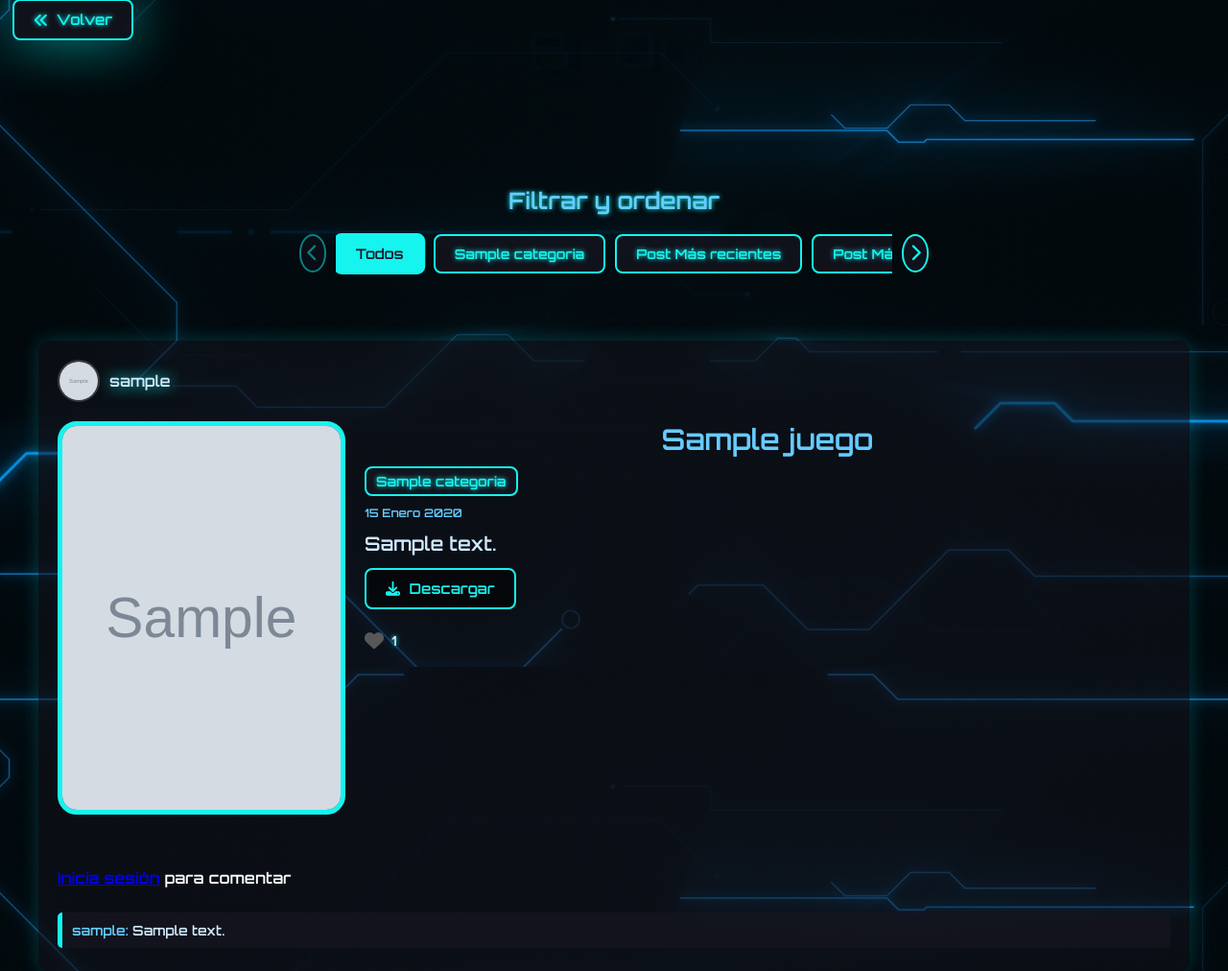
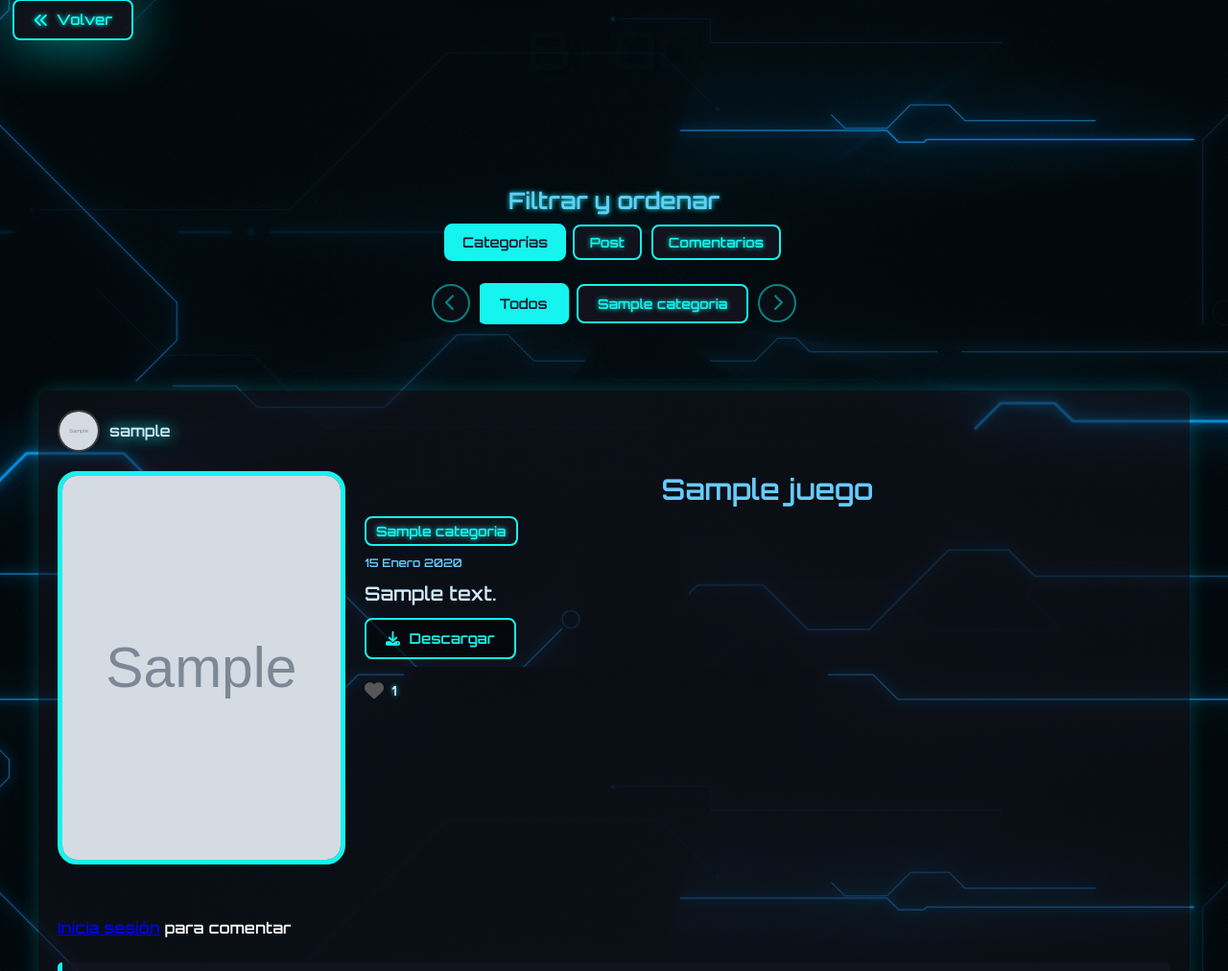
Before and after one commit to PedroEliasj/Trabajo_final_crear_rese-a_juegos, a Django app: page /blog/ in a window 1280 px wide. Shown: the part 105-1117 px from the top of the page at 96% size. Run offline with Django 4.2, Linux system fonts and the light colour scheme; tables that the repository leaves empty hold one stand-in row (values such as "Sample post"); grey boxes marked "Sample" are stand-in pictures; some libraries are stand-ins or nearby versions.

Commit message:
ultimos detalles del html, css y js de blog

```diff
--- a/static/JS/blog.js
+++ b/static/JS/blog.js
@@ -36,22 +36,69 @@ document.addEventListener('DOMContentLoaded', function () {
 
 //FILTRO
 
-// Carrusel
+// BOTON IR ARRIBA
+document.addEventListener('DOMContentLoaded', function () {
+    const label = document.querySelector('.ir');
+    const checkbox = document.querySelector('.toggle-neon');
+
+    if (!label || !checkbox) {
+        console.error('Error: No se encontró .ir o .toggle-neon. Verifica el HTML.');
+        return;
+    }
+
+    // Evento de clic para encender el neón y subir
+    label.addEventListener('click', function () {
+        checkbox.checked = true; // Enciende el neón
+        console.log('Clic en el botón, neón encendido, checked:', checkbox.checked);
+        window.scrollTo({ top: 0, behavior: 'smooth' });
+    });
+
+    // Manejador de scroll
+    window.addEventListener('scroll', function () {
+        try {
+            if (window.scrollY > 100) {
+                label.style.display = 'block';
+                //checkbox.checked = false; // Apaga el neón al reaparecer//estuve toda la tarde viendo cual era el error del encendido del neon y era esta linea que hace que el neon se apague cuando soltas el click!
+                console.log('Scroll > 100: Botón mostrado, neón apagado, checked:', checkbox.checked);
+            } else if (window.scrollY <= 100) {
+                label.style.display = 'none';
+                checkbox.checked = false; // Apaga el neón al ocultar
+                console.log('Scroll <= 100: Botón oculto, neón apagado, checked:', checkbox.checked);
+            }
+        } catch (error) {
+            console.error('Error en el manejador de scroll:', error);
+        }
+    });
+});
+
+
+//FILTRO
+
 document.addEventListener('DOMContentLoaded', function () {
     // Seleccionar elementos
     const carruselTrack = document.querySelector('.carrusel-track');
     const prevBtn = document.querySelector('.carrusel-btn.prev-btn');
     const nextBtn = document.querySelector('.carrusel-btn.next-btn');
     const filtroBotones = document.querySelectorAll('.filtro-btn');
+    const tipoBotones = document.querySelectorAll('.filtro-tipo-btn');
+    const filtroGrupos = document.querySelectorAll('.filtro-grupo');
     const cards = document.querySelectorAll('.card');
+
+    // Depuración: Verificar selección de elementos
+    console.log('Botones de tipo (.filtro-tipo-btn):', tipoBotones.length);
+    tipoBotones.forEach((btn, i) => console.log(`Botón ${i + 1}:`, btn.dataset.tipo));
+    console.log('Grupos de filtros (.filtro-grupo):', filtroGrupos.length);
+    filtroGrupos.forEach((grupo, i) => console.log(`Grupo ${i + 1}:`, grupo.className));
+    console.log('Botones de filtro (.filtro-btn):', filtroBotones.length);
+    console.log('Cards (.card):', cards.length);
 
     // Manejo del carrusel
     function updateCarruselButtons() {
         const scrollLeft = carruselTrack.scrollLeft;
         const maxScroll = carruselTrack.scrollWidth - carruselTrack.clientWidth;
-
         prevBtn.disabled = scrollLeft <= 0;
         nextBtn.disabled = scrollLeft >= maxScroll;
+        console.log('Carrusel actualizado:', { scrollLeft, maxScroll });
     }
 
     prevBtn.addEventListener('click', () => {
@@ -69,33 +116,39 @@ document.addEventListener('DOMContentLoaded', function () {
 
     // Estado de los filtros
     let filtroActivo = {
-        categoria: 'all', // Categoría seleccionada
-        fecha: null,      // Orden por fecha (reciente o antiguo)
-        comentarios: null // Orden por comentarios (mas o menos)
+        categoria: 'all',
+        fecha: null,
+        comentarios: null
     };
 
     // Función para filtrar y ordenar las cards
     function aplicarFiltros() {
-        // Obtener todas las cards
+        console.log('Aplicando filtros:', filtroActivo);
+
         cards.forEach(card => {
-            const categoria = card.querySelector('.categoria').textContent.trim();
+            const categoria = card.querySelector('.categoria')?.textContent.trim();
             let mostrar = true;
 
-            // Filtrar por categoría
             if (filtroActivo.categoria !== 'all' && categoria !== filtroActivo.categoria) {
                 mostrar = false;
             }
 
-            // Mostrar u ocultar la card
             card.style.display = mostrar ? 'flex' : 'none';
         });
 
-        // Ordenar las cards visibles
         let cardsVisibles = Array.from(cards).filter(card => card.style.display !== 'none');
         if (filtroActivo.fecha) {
+            console.log('Ordenando por fecha:', filtroActivo.fecha);
             cardsVisibles.sort((a, b) => {
-                const fechaA = new Date(a.querySelector('.fecha-post').textContent.trim());
-                const fechaB = new Date(b.querySelector('.fecha-post').textContent.trim());
+                const fechaA = new Date(a.querySelector('.fecha-post')?.textContent.trim());
+                const fechaB = new Date(b.querySelector('.fecha-post')?.textContent.trim());
+                if (isNaN(fechaA) || isNaN(fechaB)) {
+                    console.warn('Fecha inválida:', {
+                        fechaA: a.querySelector('.fecha-post')?.textContent,
+                        fechaB: b.querySelector('.fecha-post')?.textContent
+                    });
+                    return 0;
+                }
                 return filtroActivo.fecha === 'reciente' ? fechaB - fechaA : fechaA - fechaB;
             });
         } else if (filtroActivo.comentarios) {
@@ -106,46 +159,206 @@ document.addEventListener('DOMContentLoaded', function () {
             });
         }
 
-        // Reordenar las cards en el DOM
         const blog = document.querySelector('.blog');
         cardsVisibles.forEach(card => blog.appendChild(card));
     }
 
+    // Manejo de clics en los botones de tipo de filtro
+    tipoBotones.forEach(boton => {
+        boton.addEventListener('click', () => {
+            console.log('Tipo seleccionado:', boton.dataset.tipo);
+
+            // Remover clase active de todos los botones de tipo
+            tipoBotones.forEach(btn => {
+                btn.classList.remove('active');
+                console.log('Removiendo active de:', btn.dataset.tipo);
+            });
+            boton.classList.add('active');
+            console.log('Añadiendo active a:', boton.dataset.tipo);
+
+            // Ocultar todos los grupos de filtros y mostrar el seleccionado
+            filtroGrupos.forEach(grupo => {
+                grupo.classList.remove('active');
+                console.log('Ocultando grupo:', grupo.className);
+            });
+            const grupo = document.querySelector(`.filtro-grupo.${boton.dataset.tipo}`);
+            if (grupo) {
+                grupo.classList.add('active');
+                console.log('Mostrando grupo:', grupo.className);
+            } else {
+                console.error('Grupo no encontrado para:', boton.dataset.tipo);
+            }
+
+            // Reiniciar el scroll del carrusel
+            carruselTrack.scrollLeft = 0;
+            updateCarruselButtons();
+
+            // Activar el primer botón del grupo si no hay ninguno activo
+            const primerBoton = grupo.querySelector('.filtro-btn');
+            if (!grupo.querySelector('.filtro-btn.active')) {
+                primerBoton.classList.add('active');
+                console.log('Activando primer botón:', primerBoton.dataset.filtro, primerBoton.dataset.categoria || primerBoton.dataset.orden);
+                const tipoFiltro = primerBoton.dataset.filtro;
+                if (tipoFiltro === 'categoria') {
+                    filtroActivo.categoria = primerBoton.dataset.categoria;
+                    filtroActivo.fecha = null;
+                    filtroActivo.comentarios = null;
+                } else if (tipoFiltro === 'fecha') {
+                    filtroActivo.fecha = primerBoton.dataset.orden;
+                    filtroActivo.categoria = 'all';
+                    filtroActivo.comentarios = null;
+                } else if (tipoFiltro === 'comentarios') {
+                    filtroActivo.comentarios = primerBoton.dataset.orden;
+                    filtroActivo.categoria = 'all';
+                    filtroActivo.fecha = null;
+                }
+                aplicarFiltros();
+            }
+        });
+    });
+
     // Manejo de clics en los botones de filtro
     filtroBotones.forEach(boton => {
         boton.addEventListener('click', () => {
-            // Remover clase active de todos los botones del mismo tipo
-            const tipoFiltro = boton.dataset.filtro;
-            document.querySelectorAll(`.filtro-btn[data-filtro="${tipoFiltro}"]`).forEach(btn => {
-                btn.classList.remove('active');
+            console.log('Filtro seleccionado:', {
+                filtro: boton.dataset.filtro,
+                categoria: boton.dataset.categoria,
+                orden: boton.dataset.orden
             });
 
-            // Agregar clase active al botón clicado
+            // Remover clase active de todos los botones del mismo grupo
+            const grupo = boton.closest('.filtro-grupo');
+            grupo.querySelectorAll('.filtro-btn').forEach(btn => btn.classList.remove('active'));
             boton.classList.add('active');
 
             // Actualizar estado del filtro
+            const tipoFiltro = boton.dataset.filtro;
             if (tipoFiltro === 'categoria') {
                 filtroActivo.categoria = boton.dataset.categoria;
+                filtroActivo.fecha = null;
+                filtroActivo.comentarios = null;
             } else if (tipoFiltro === 'fecha') {
                 filtroActivo.fecha = boton.dataset.orden;
-                filtroActivo.comentarios = null; // Desactivar filtro de comentarios
-                document.querySelectorAll('.filtro-btn[data-filtro="comentarios"]').forEach(btn => {
-                    btn.classList.remove('active');
-                });
+                filtroActivo.categoria = 'all';
+                filtroActivo.comentarios = null;
+                document.querySelector('.filtro-grupo.categoria .filtro-btn[data-categoria="all"]').classList.add('active');
             } else if (tipoFiltro === 'comentarios') {
                 filtroActivo.comentarios = boton.dataset.orden;
-                filtroActivo.fecha = null; // Desactivar filtro de fecha
-                document.querySelectorAll('.filtro-btn[data-filtro="fecha"]').forEach(btn => {
-                    btn.classList.remove('active');
-                });
+                filtroActivo.categoria = 'all';
+                filtroActivo.fecha = null;
+                document.querySelector('.filtro-grupo.categoria .filtro-btn[data-categoria="all"]').classList.add('active');
             }
 
-            // Aplicar filtros y ordenamiento
             aplicarFiltros();
         });
     });
 
-    // Establecer el filtro "Todos" como activo por defecto
-    document.querySelector('.filtro-btn[data-categoria="all"]').classList.add('active');
-    aplicarFiltros();
+    // Inicialización
+    const inicialTipoBtn = document.querySelector('.filtro-tipo-btn[data-tipo="categoria"]');
+    const inicialGrupo = document.querySelector('.filtro-grupo.categoria');
+    const inicialFiltroBtn = document.querySelector('.filtro-btn[data-categoria="all"]');
+    if (inicialTipoBtn && inicialGrupo && inicialFiltroBtn) {
+        inicialTipoBtn.classList.add('active');
+        inicialGrupo.classList.add('active');
+        inicialFiltroBtn.classList.add('active');
+        console.log('Inicialización completada');
+        aplicarFiltros();
+    } else {
+        console.error('Error en inicialización:', {
+            inicialTipoBtn: !!inicialTipoBtn,
+            inicialGrupo: !!inicialGrupo,
+            inicialFiltroBtn: !!inicialFiltroBtn
+        });
+    }
 });
+
+// Búsqueda
+document.addEventListener('DOMContentLoaded', function () {
+    // Seleccionar elementos
+    const searchInput = document.querySelector('#search-input');
+    const searchBtn = document.querySelector('.search-btn');
+    const cards = document.querySelectorAll('.card');
+
+    // Depuración: Verificar selección de elementos
+    console.log('Search input (#search-input):', !!searchInput);
+    console.log('Search button (.search-btn):', !!searchBtn);
+    console.log('Cards (.card):', cards.length);
+    cards.forEach((card, i) => {
+        const usuario = card.querySelector('.post-usuario span')?.textContent?.trim();
+        const titulo = card.querySelector('.text-content h3')?.textContent?.trim();
+        console.log(`Card ${i + 1}:`, { id: card.id, usuario, titulo });
+    });
+
+    // Verificar existencia de elementos clave
+    if (!searchInput || !searchBtn || !cards.length) {
+        console.error('Error: Elementos de búsqueda faltantes', {
+            searchInput: !!searchInput,
+            searchBtn: !!searchBtn,
+            cards: cards.length
+        });
+        return;
+    }
+
+    // Estado de la búsqueda
+    let busquedaActiva = '';
+
+    // Función para aplicar búsqueda
+    function aplicarBusqueda() {
+        console.log('Aplicando búsqueda:', busquedaActiva);
+
+        cards.forEach(card => {
+            const usuario = card.querySelector('.post-usuario span')?.textContent?.trim();
+            const titulo = card.querySelector('.text-content h3')?.textContent?.trim();
+            let mostrar = true;
+
+            if (busquedaActiva) {
+                const busquedaLower = busquedaActiva.toLowerCase();
+                const textoCompleto = `${usuario || ''} ${titulo || ''}`.toLowerCase();
+                if (!textoCompleto.includes(busquedaLower)) {
+                    mostrar = false;
+                }
+            }
+
+            card.style.display = mostrar ? 'flex' : 'none';
+            console.log('Card (búsqueda):', { id: card.id, usuario, titulo, mostrar });
+        });
+
+        const cardsVisibles = Array.from(cards).filter(card => card.style.display === 'flex');
+        console.log('Cards visibles (búsqueda):', cardsVisibles.map(card => card.id));
+
+        // Mostrar mensaje si no hay resultados
+        const blog = document.querySelector('.blog');
+        const existingMessage = blog.querySelector('.no-results');
+        if (existingMessage) existingMessage.remove();
+        if (cardsVisibles.length === 0) {
+            const noResults = document.createElement('p');
+            noResults.className = 'no-results';
+            noResults.textContent = 'No se encontraron resultados.';
+            noResults.style.color = '#15f4ee';
+            noResults.style.textShadow = '0 0 5px #15f4ee';
+            noResults.style.textAlign = 'center';
+            noResults.style.margin = '20px 0';
+            blog.appendChild(noResults);
+        }
+    }
+
+    // Manejo de la barra de búsqueda
+    searchInput.addEventListener('input', () => {
+        busquedaActiva = searchInput.value.trim();
+        console.log('Búsqueda actualizada:', busquedaActiva);
+        aplicarBusqueda();
+    });
+
+    // Limpiar búsqueda al hacer clic en el botón
+    searchBtn.addEventListener('click', () => {
+        if (busquedaActiva) {
+            searchInput.value = '';
+            busquedaActiva = '';
+            console.log('Búsqueda limpiada');
+            aplicarBusqueda();
+        }
+    });
+
+    // Inicializar búsqueda
+    aplicarBusqueda();
+});
--- a/static/css/blog.css
+++ b/static/css/blog.css
@@ -430,14 +430,14 @@ h2 {
 }
 
 /* Carrusel */
-.carrusel-filtros {
+.filtros-container .carrusel-filtros {
     position: relative;
     display: flex;
     align-items: center;
     gap: 10px;
 }
 
-.carrusel-track {
+.filtros-container .carrusel-track {
     display: flex;
     overflow-x: auto;
     scroll-behavior: smooth;
@@ -445,13 +445,14 @@ h2 {
     padding: 10px 0;
     scrollbar-width: none; /* Oculta la barra de desplazamiento en Firefox */
     flex-wrap: nowrap;
+    min-height: 40px;
 }
 
-.carrusel-track::-webkit-scrollbar {
+.filtros-container .carrusel-track::-webkit-scrollbar {
     display: none; /* Oculta la barra de desplazamiento en Chrome/Safari */
 }
 
-.filtro-btn {
+.filtros-container .filtro-btn {
     padding: 10px 20px;
     font-size: 14px;
     font-weight: 600;
@@ -466,14 +467,25 @@ h2 {
     transition: all 0.3s ease;
 }
 
-.filtro-btn:hover, .filtro-btn.active {
+.filtros-container .filtro-btn:hover, .filtro-btn.active {
     background: #15f4ee;
     color: #1a1a2e;
     text-shadow: none;
     transform: scale(1.05);
 }
 
-.carrusel-btn {
+.filtros-container .filtro-grupo {
+    display: none;
+    flex: 0 0 auto;
+    gap: 10px;
+    align-items: center;
+}
+
+.filtros-container .filtro-grupo.active {
+    display: flex;
+}
+
+.filtros-container .carrusel-btn {
     background: rgba(20, 20, 30, 0.8);
     border: 2px solid #15f4ee;
     border-radius: 50%;
@@ -488,16 +500,46 @@ h2 {
     transition: all 0.3s ease;
 }
 
-.carrusel-btn:hover {
+.filtros-container .carrusel-btn:hover {
     background: #15f4ee;
     color: #1a1a2e;
     text-shadow: none;
 }
 
-.carrusel-btn:disabled {
+.filtros-container .carrusel-btn:disabled {
     opacity: 0.5;
     cursor: not-allowed;
 }
+
+.filtros-container .filtro-tipo-container {
+    display: flex;
+    justify-content: center;
+    gap: 10px;
+    margin-bottom: 15px;
+}
+
+.filtros-container .filtro-tipo-btn {
+    padding: 8px 16px;
+    font-size: 14px;
+    font-weight: 600;
+    font-family: 'Orbitron', sans-serif;
+    background: rgba(20, 20, 30, 0.8);
+    border: 2px solid #15f4ee;
+    border-radius: 8px;
+    color: #15f4ee;
+    text-shadow: 0 0 5px #15f4ee;
+    cursor: pointer;
+    transition: background 0.3s ease, color 0.3s ease, transform 0.3s ease, text-shadow 0.3s ease;
+}
+
+.filtros-container .filtro-tipo-btn:hover,
+.filtros-container .filtro-tipo-btn.active {
+    background: #15f4ee;
+    color: #1a1a2e;
+    text-shadow: none;
+    transform: scale(1.05);
+}
+
 
 /*------BOTON IR ARRIBA------*/
 
--- a/templates/blog/blog.html
+++ b/templates/blog/blog.html
@@ -98,39 +98,45 @@
     </div>
 
         <section class="blog">
-            <section class="filtros-container"><!--COMIENZA FILTRO-->
+            <section class="filtros-container"><!--COMINEZA FILTRO-->
     <h3>Filtrar y ordenar</h3>
-                <!-- Opciones para seleccionar filtrado -->
-                <!-- <div class="carrusel-track">
-                    <button class="filtro-btn" data-filtro="categoria" data-categoria="all">post</button>
-                    <button class="filtro-btn" data-filtro="categoria" data-categoria="all">comentario</button>
-                    <button class="filtro-btn" data-filtro="categoria" data-categoria="all">categorias</button>
-                </div>  -->
+    <!-- Botones de tipo de filtro -->
+    <div class="filtro-tipo-container">
+        <button class="filtro-tipo-btn active" data-tipo="categoria">Categorías</button>
+        <button class="filtro-tipo-btn" data-tipo="fecha">Post</button>
+        <button class="filtro-tipo-btn" data-tipo="comentarios">Comentarios</button>
+    </div>
+    <!-- Carrusel de filtros -->
     <div class="carrusel-filtros">
         <button class="carrusel-btn prev-btn" aria-label="Deslizar hacia la izquierda">
             <i class="fas fa-chevron-left"></i>
         </button>
-
         <div class="carrusel-track">
-                        <!-- Filtro por categoría -->
-                        <button class="filtro-btn" data-filtro="categoria" data-categoria="all">Todos</button>
+            <!-- Grupo de filtros: Categoría -->
+            <div class="filtro-grupo categoria active">
+                <button class="filtro-btn active" data-filtro="categoria" data-categoria="all">Todos</button>
                 {% for categoria in categorias %}
                     <button class="filtro-btn" data-filtro="categoria" data-categoria="{{ categoria.nombre }}">
                         {{ categoria.nombre }}
                     </button>
                 {% endfor %}
-                        <!-- Filtros por fecha -->
+            </div>
+            <!-- Grupo de filtros: Fecha -->
+            <div class="filtro-grupo fecha">
                 <button class="filtro-btn" data-filtro="fecha" data-orden="reciente">Post Más recientes</button>
                 <button class="filtro-btn" data-filtro="fecha" data-orden="antiguo">Post Más antiguos</button>
-                        <!-- Filtros por comentarios -->
+            </div>
+            <!-- Grupo de filtros: Comentarios -->
+            <div class="filtro-grupo comentarios">
                 <button class="filtro-btn" data-filtro="comentarios" data-orden="mas">Más comentados</button>
                 <button class="filtro-btn" data-filtro="comentarios" data-orden="menos">Menos comentados</button>
+            </div>
         </div>
         <button class="carrusel-btn next-btn" aria-label="Deslizar hacia la derecha">
             <i class="fas fa-chevron-right"></i>
         </button>
     </div>
-            </section><!--TERMINA FILTRO-->
+</section><!--TERMINAFILTRO-->
 
 
             <!-- edicion -->
```
Lines whose indentation alone changed are shown as unchanged.
